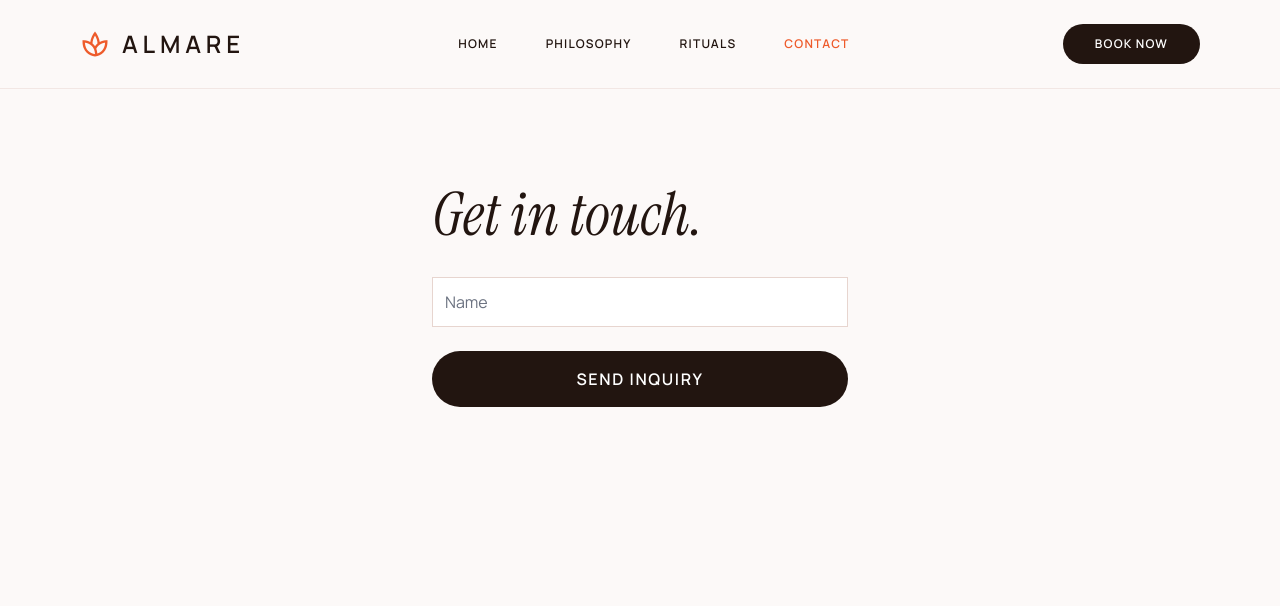
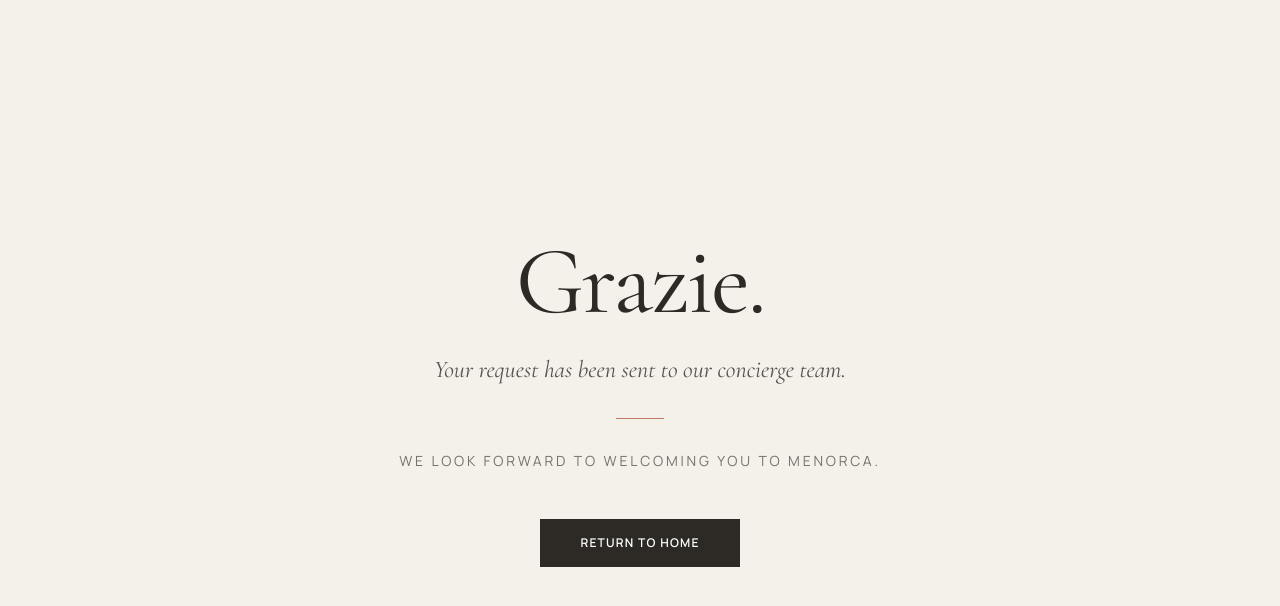
Before and after one commit to danielavillalobosof-ai/Almar--website, a website: page contact.html in a window 1280 px wide. Drawn offline with nearby package versions, Linux system fonts and the light colour scheme.

Commit message:
Update contact.html

```diff
--- a/contact.html
+++ b/contact.html
@@ -1,32 +1,36 @@
 <!DOCTYPE html>
 <html lang="en">
 <head>
-    <meta charset="utf-8"/><meta content="width=device-width, initial-scale=1.0" name="viewport"/>
-    <title>Contact | ALMARE</title>
-    <script src="https://cdn.tailwindcss.com?plugins=forms"></script>
-    <link href="https://fonts.googleapis.com/css2?family=Manrope:wght@200..600&family=Instrument+Serif:ital@0;1&display=swap" rel="stylesheet"/>
-    <link href="https://fonts.googleapis.com/css2?family=Material+Symbols+Outlined:wght,FILL@100..700,0..1&display=swap" rel="stylesheet"/>
-    <script id="tailwind-config">
-        tailwind.config = { theme: { extend: { colors: { "primary": "#ee5b2b", "background": "#fcf9f8", "dark": "#221510", "sand": "#e7d5cf", "stone": "#9a5f4c" }, fontFamily: { "display": ["Manrope", "sans-serif"], "serif": ["Instrument Serif", "serif"] } } } }
+    <meta charset="utf-8"/>
+    <meta content="width=device-width, initial-scale=1.0" name="viewport"/>
+    <title>Thank You | AL-MARÉ Boutique Hotel</title>
+    <link href="https://fonts.googleapis.com/css2?family=Cormorant+Garamond:ital,wght@0,400;0,600;1,400&family=Manrope:wght@300;400;600&display=swap" rel="stylesheet"/>
+    <script src="https://cdn.tailwindcss.com"></script>
+    <script>
+        tailwind.config = {
+          theme: {
+            extend: {
+              colors: { primary: '#8ba88e', brandDark: '#2d2a26', brandBeige: '#f4f1ea' },
+              fontFamily: { sans: ['Manrope', 'sans-serif'], serif: ['Cormorant Garamond', 'serif'] }
+            }
+          }
+        }
     </script>
 </head>
-<body class="bg-background font-display text-dark">
-    <header class="flex items-center justify-between border-b border-sand/50 px-6 lg:px-20 py-6 sticky top-0 bg-background/90 backdrop-blur-md z-50">
-        <div class="flex items-center gap-3"><span class="material-symbols-outlined text-primary text-3xl">spa</span><h2 class="text-2xl font-bold tracking-[0.2em]">ALMARE</h2></div>
-        <nav class="hidden md:flex gap-12 text-xs uppercase tracking-widest font-semibold">
-            <a class="hover:text-primary transition-colors" href="index.html">Home</a>
-            <a class="hover:text-primary transition-colors" href="philosophy.html">Philosophy</a>
-            <a class="hover:text-primary transition-colors" href="rituals.html">Rituals</a>
-            <a class="text-primary" href="contact.html">Contact</a>
-        </nav>
-        <button class="bg-dark text-white px-8 py-3 rounded-full text-xs font-bold uppercase tracking-widest hover:bg-primary transition-all">Book Now</button>
-    </header>
-    <main class="py-24 px-6 md:px-20 max-w-xl mx-auto">
-        <h1 class="text-6xl font-serif italic mb-8">Get in touch.</h1>
-        <form class="space-y-6">
-            <input type="text" placeholder="Name" class="w-full border-b border-sand p-3 focus:ring-0 outline-none">
-            <button class="w-full bg-dark text-white py-4 rounded-full uppercase tracking-widest font-bold">Send Inquiry</button>
-        </form>
-    </main>
+<body class="bg-[#f4f1ea] text-[#2d2a26] antialiased flex items-center justify-center min-h-screen">
+
+    <div class="text-center px-6 max-w-2xl">
+        <h1 class="text-6xl md:text-8xl mb-6 font-serif tracking-tight">Grazie.</h1>
+        <p class="text-xl md:text-2xl font-serif italic mb-8 text-stone-600">Your request has been sent to our concierge team.</p>
+
+        <div class="w-12 h-px bg-[#c27c65] mx-auto mb-8"></div>
+
+        <p class="text-sm uppercase tracking-[0.2em] text-stone-500 mb-12">We look forward to welcoming you to Menorca.</p>
+
+        <a href="index.html" class="inline-block bg-[#2d2a26] text-white px-10 py-4 text-xs uppercase tracking-widest font-bold hover:bg-zinc-800 transition-all">
+            Return to Home
+        </a>
+    </div>
+
 </body>
 </html>
```
